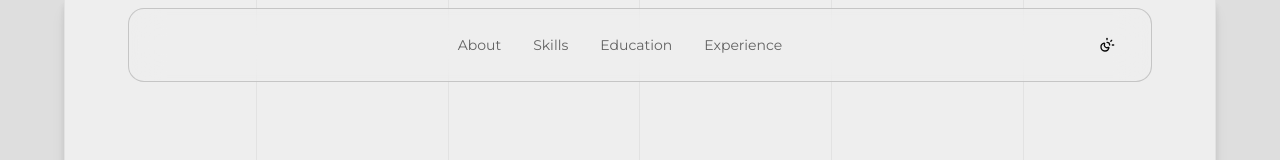
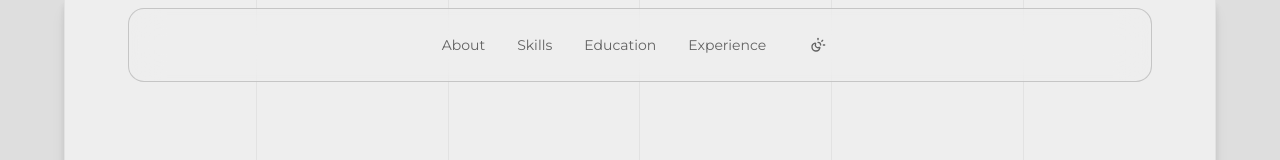
Before and after one commit to Akbro23/akbro23.github.io, a Next.js app: page / in a window 1280 px wide. Shown: the top 160 px of the page. Built offline with nearby package versions, Linux system fonts and the light colour scheme.

Commit message:
layout (navbar): center elements

```diff
--- a/components/nav-bar.tsx
+++ b/components/nav-bar.tsx
@@ -15,7 +15,7 @@ const links = [
     name: "Education",
   },
   {
-    href: "#",
+    href: "#experience",
     name: "Experience",
   },
 ];
@@ -24,9 +24,7 @@ export default function NavBar() {
   return (
     <div className="mt-2 fixed w-full z-20">
       <div className="py-4 px-6 relative max-w-5xl mx-auto z-10 border rounded-2xl bg-background/50 backdrop-blur-lg">
-        <div className="flex justify-between items-center">
-          <div></div>
-          <div className="flex gap-8 text-sm text-muted-foreground">
+        <div className="flex justify-center items-center gap-8 text-sm text-muted-foreground">
           {links.map((link) => (
             <Link
               key={link.name}
@@ -36,7 +34,6 @@ export default function NavBar() {
               {link.name}
             </Link>
           ))}
-          </div>
           <ThemeToggle />
         </div>
       </div>
```
Lines whose indentation alone changed are shown as unchanged.
